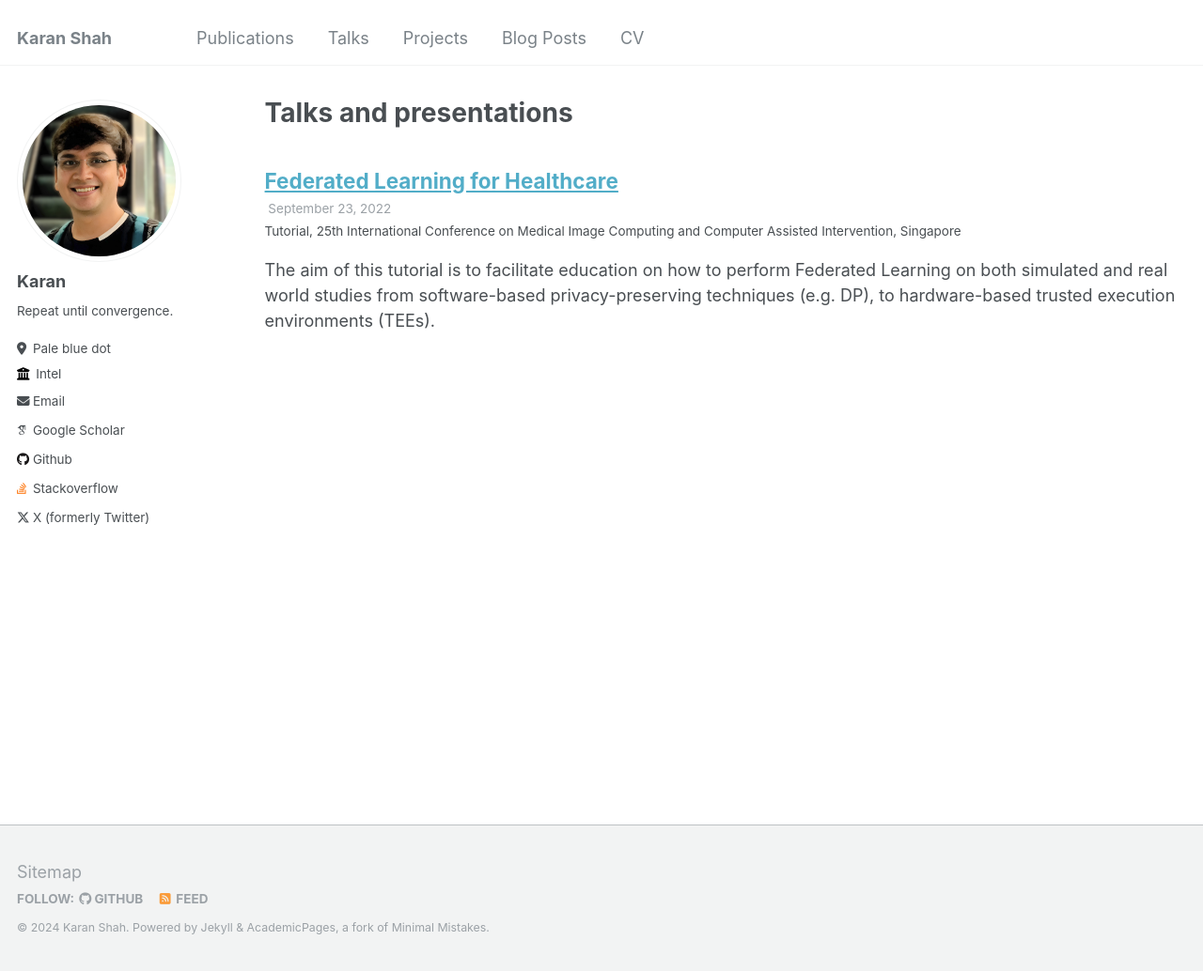
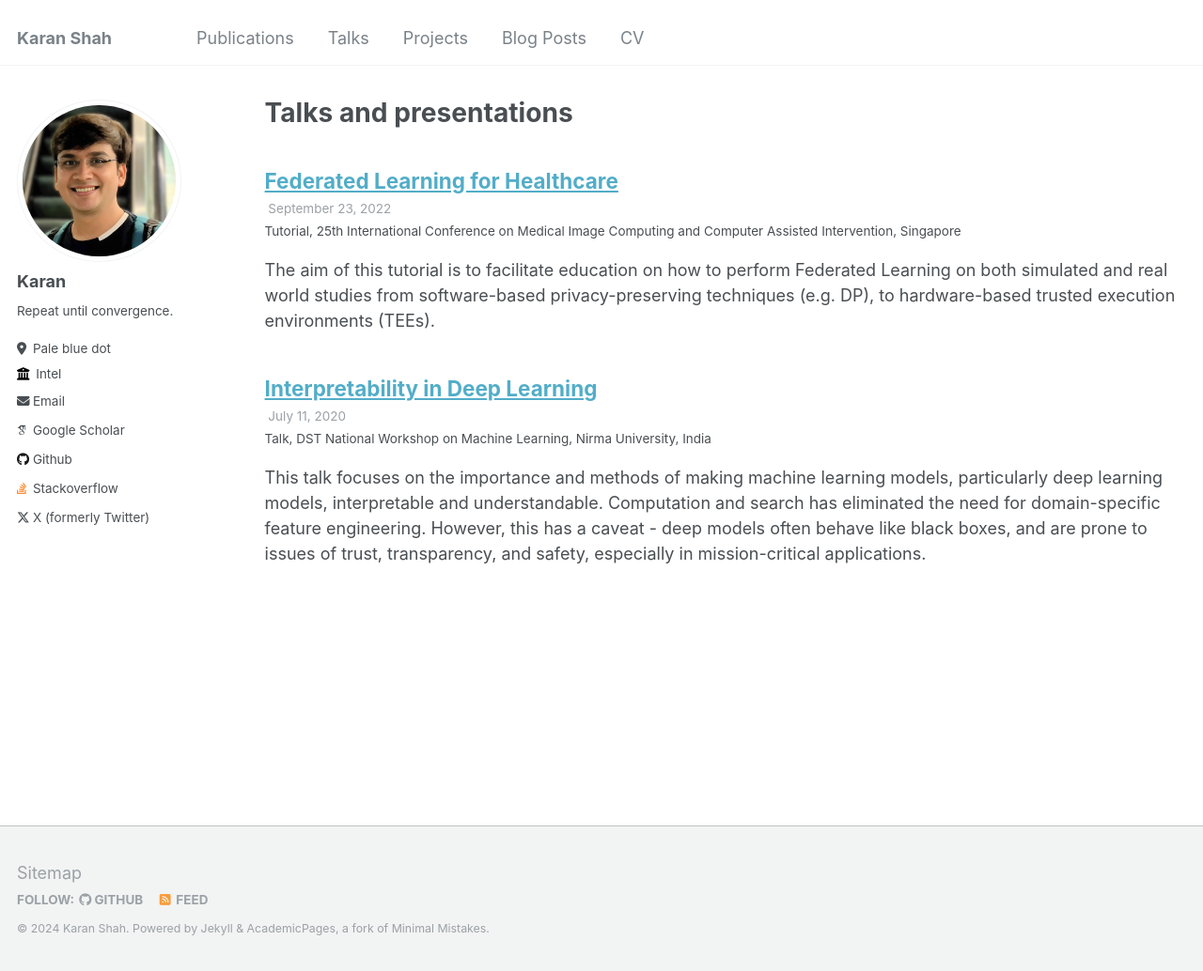
Before and after one commit to MasterSkepticista/MasterSkepticista.github.io, a Jekyll site: the page built from _pages/talks.html, in a window 1280 px wide and 1034 px high. Shown: the whole window at 94% size. Built offline with Jekyll 4.4.1, drawn with Linux system fonts in a browser that asks for light colours; some web fonts are replaced.

Commit message:
Add talk

```diff
--- /dev/null
+++ b/_talks/2020-07-11-interpretability-nu.md
@@ -0,0 +1,15 @@
+---
+title: "Interpretability in Deep Learning"
+collection: talks
+type: "Talk"
+permalink: /talks/2020-07-11-interpretability-nu
+venue: "DST National Workshop on Machine Learning"
+date: 2020-07-11
+location: "Nirma University, India"
+---
+
+This talk focuses on the importance and methods of making machine learning models, particularly deep learning models, interpretable and understandable. Computation and search has eliminated the need for domain-specific feature engineering. However, this has a caveat - deep models often behave like black boxes, and are prone to issues of trust, transparency, and safety, especially in mission-critical applications.
+
+Target audience: Freshman year undergraduates.\
+Slides: [PDF](https://drive.google.com/file/d/1GFv8n5_cFu3Gr0IHhz3t7hTveve1nYHS/view?usp=drive_link)\
+Colab notebook: [Link](https://colab.research.google.com/drive/1jjfGvDl1zEQvxZKyxr_9qTG1Ri8NEuuX?usp=sharing)
```
Also changed, not shown: _pages/cv.md (+2 -0 lines).
